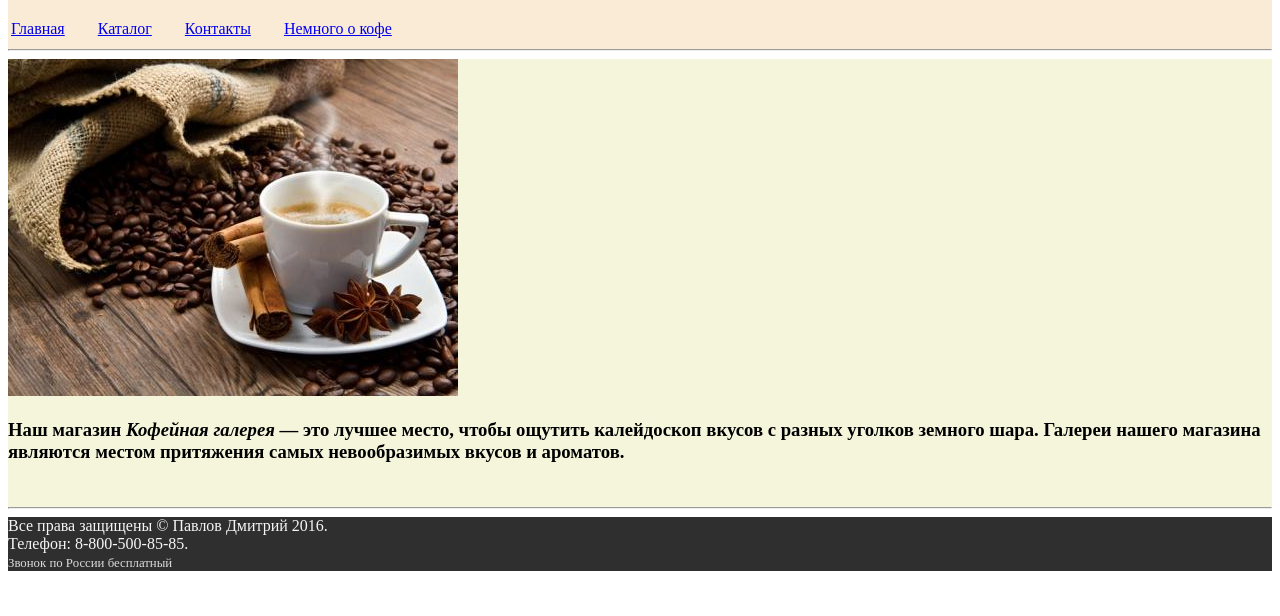
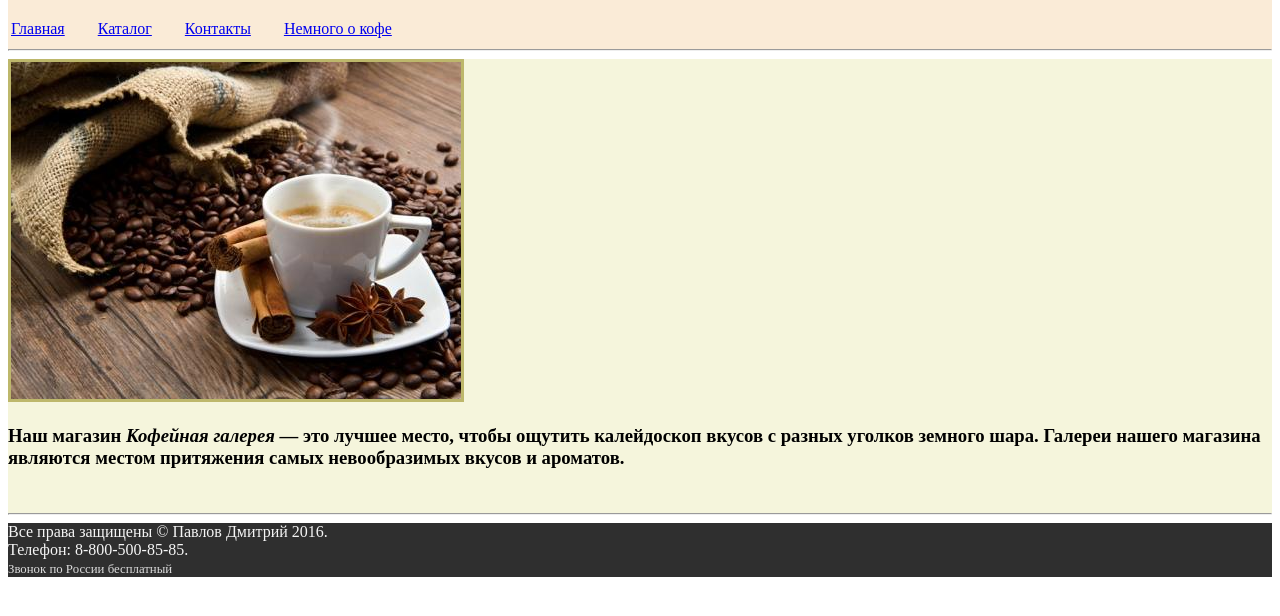
Before and after one commit to dmitry741/html_css_webshop, a plain HTML site: page index.html in a window 1280 px wide. Shown: the part 110-726 px from the top of the page. Drawn offline with Linux system fonts and the light colour scheme.

Commit message:
last commmit at 28 november 2016

```diff
--- a/index.html
+++ b/index.html
@@ -21,7 +21,7 @@
      <hr>
   </div>
   <div class="mainarea">
-      <img src="images/the_main.jpg" alt="Online магазин хорошего кофе"><br>
+      <img class="main_page" src="images/the_main.jpg" alt="Online магазин хорошего кофе"><br>
       <h3>Наш магазин <i>Кофейная галерея</i>&nbsp;&mdash; это лучшее место, чтобы ощутить калейдоскоп вкусов с&nbsp;разных уголков земного шара. Галереи нашего магазина являются местом притяжения самых невообразимых вкусов и&nbsp;ароматов.</h3>
       <br>
       <hr>
--- a/style.css
+++ b/style.css
@@ -55,6 +55,12 @@ a:hover {
     width= 320px;
 }
 
+.main_page {
+    border-style: solid;
+    border-width: medium;
+    border-color: darkkhaki;
+}
+
 /* marker for the main menu */
 .main_marker {
     list-style-type:square;
```
